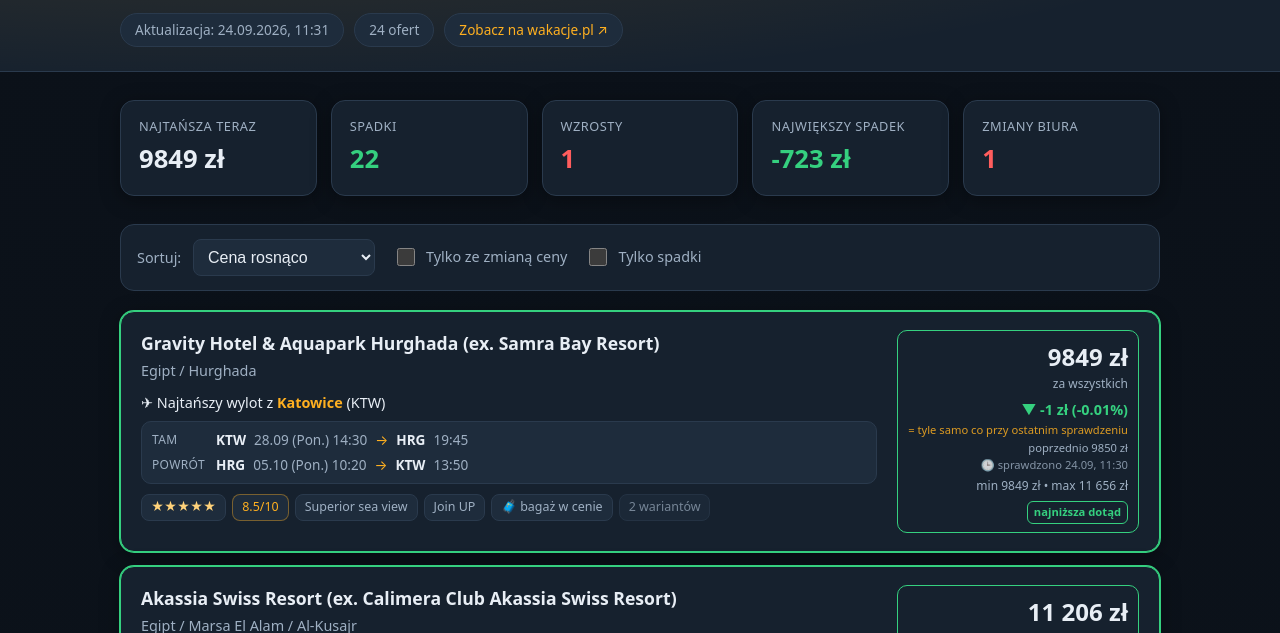
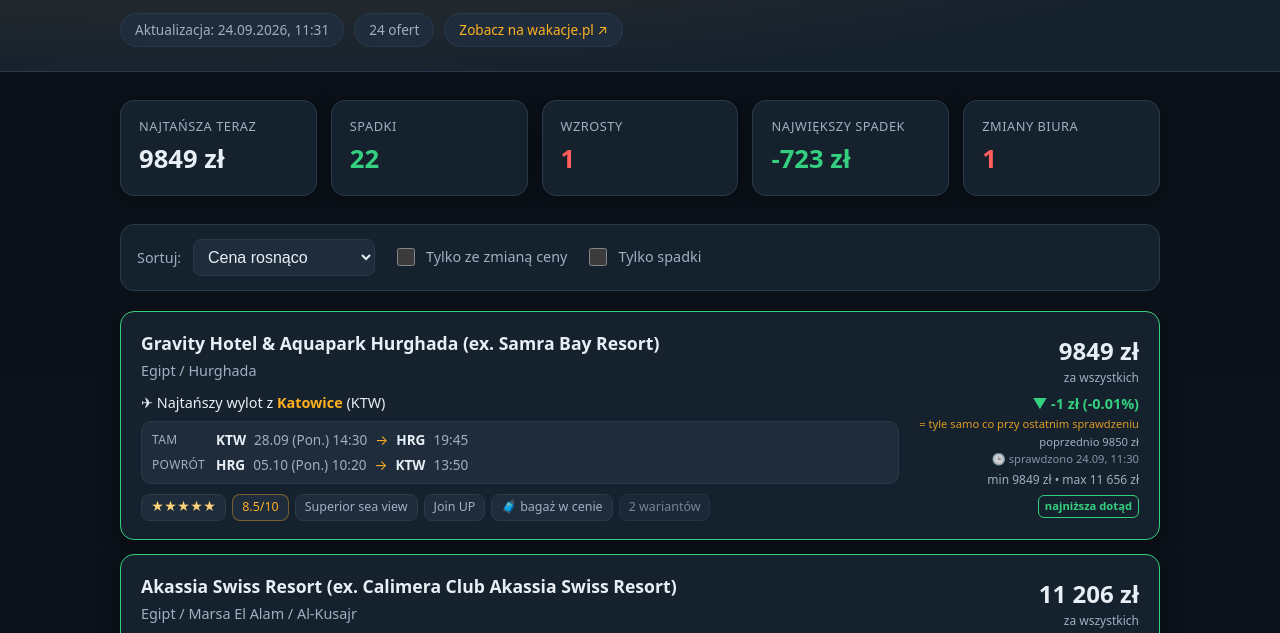
Before and after one commit to gtxsdz/wakacje-tracker, a website: page index.html in a window 1280 px wide. Shown: the part 117-750 px from the top of the page. Drawn offline with nearby package versions, Linux system fonts and the light colour scheme.

Commit message:
ui: kolor stanu ceny na obramowaniu calej karty (nie komorki); najnizsza dotad tylko przez badge

```diff
--- a/app.js
+++ b/app.js
@@ -224,7 +224,7 @@ function offerCard(o) {
       : "";
 
   return `
-    <article class="offer-card ${o.isLowest && o.pointCount > 1 ? "lowest" : ""}" data-key="${o.key}" tabindex="0" role="button" aria-label="Historia cen: ${o.hotel}">
+    <article class="offer-card state-${priceState(o)} ${o.isLowest && o.pointCount > 1 ? "lowest" : ""}" data-key="${o.key}" tabindex="0" role="button" aria-label="Historia cen: ${o.hotel}">
       <div class="offer-main">
         <h3 class="hotel">${o.hotel}</h3>
         <p class="region">${o.region || ""}</p>
@@ -234,7 +234,7 @@ function offerCard(o) {
         ${alt}
         ${soldOut}
       </div>
-      <div class="offer-price price-${priceState(o)}">
+      <div class="offer-price">
         <span class="price-now">${fmtPrice(o.price)}</span>
         <span class="price-unit">za wszystkich</span>
         ${changeMarkup(o)}
--- a/styles.css
+++ b/styles.css
@@ -156,10 +156,13 @@ body {
   transform: translateY(-2px);
   border-color: var(--accent);
 }
-.offer-card.lowest {
-  border-color: var(--down);
-  box-shadow: 0 0 0 1px var(--down), var(--shadow);
-}
+/* Obramowanie CAŁEJ karty wg stanu ceny:
+   spadek = zielony, wzrost = czerwony, stabilna (3+ te same odczyty) = pomarańczowy. */
+.offer-card.state-down { border-color: var(--down); }
+.offer-card.state-up { border-color: var(--up); }
+.offer-card.state-stable { border-color: var(--accent); }
+/* "najniższa dotąd" sygnalizuje wyłącznie badge w rogu (bez własnej ramki,
+   żeby nie mylić jej ze spadkiem ceny). */
 .offer-main {
   min-width: 0; /* pozwala treści zawijać się w gridzie zamiast rozpychać kartę */
 }
@@ -198,16 +201,7 @@ body {
   align-items: flex-end;
   justify-content: center;
   min-width: 150px;
-  border-radius: 10px;
-  padding: 8px 10px;
-  border: 1px solid transparent;
-  transition: background 0.15s ease, border-color 0.15s ease;
 }
-/* Obramowanie komórki ceny wg stanu (bez wypełnienia tła):
-   spadek = zielony, wzrost = czerwony, stabilna (3+ te same odczyty) = pomarańczowy. */
-.offer-price.price-down { border-color: var(--down); }
-.offer-price.price-up { border-color: var(--up); }
-.offer-price.price-stable { border-color: var(--accent); }
 .price-now {
   font-size: 1.5rem;
   font-weight: 800;
```
